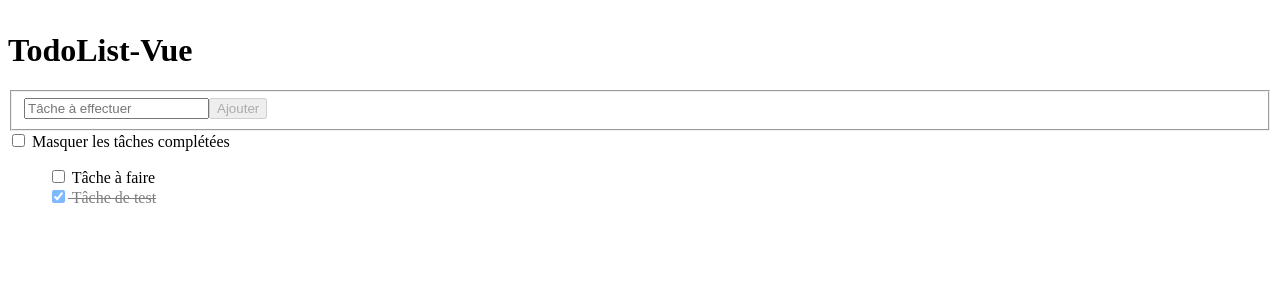
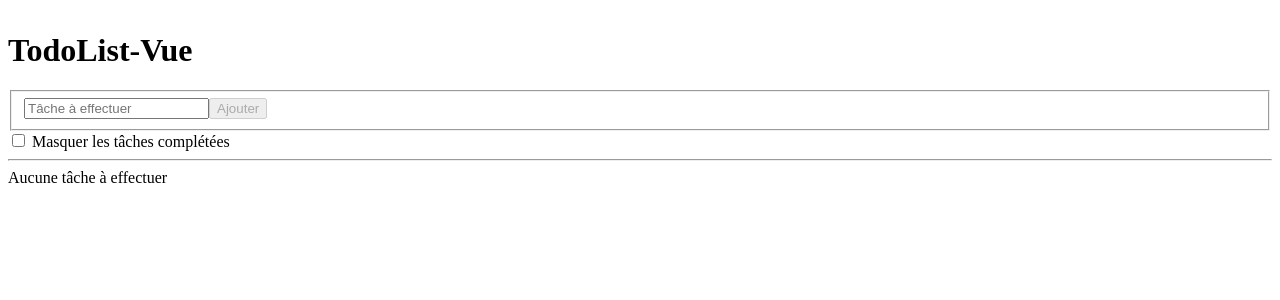
Before and after one commit to ThomasDaclinat/todolist-vue, a Vue app: page / in a window 1280 px wide. Shown: the top 300 px of the page. Built offline with nearby package versions, Linux system fonts and the light colour scheme.

Commit message:
deleted training list of tasks

```diff
--- a/src/App.vue
+++ b/src/App.vue
@@ -10,7 +10,7 @@
   <label>
     <input type="checkbox" v-model="hideCompleted"> Masquer les tâches complétées
   </label>
-
+  <hr>
   <div v-if="todos.length === 0">Aucune tâche à effectuer</div>
   <div v-else>
     <ul>
@@ -30,18 +30,7 @@ import { ref } from 'vue'
 
 const newTodo = ref('');
 const hideCompleted = ref(false);
-const todos = ref([
-  {
-    title: 'Tâche de test',
-    completed: true,
-    date: 1
-  },
-  {
-    title: 'Tâche à faire',
-    completed: false,
-    date: 2
-  },
-]);
+const todos = ref([]);
 
 const addTodo = () => {
   todos.value.push({
```
